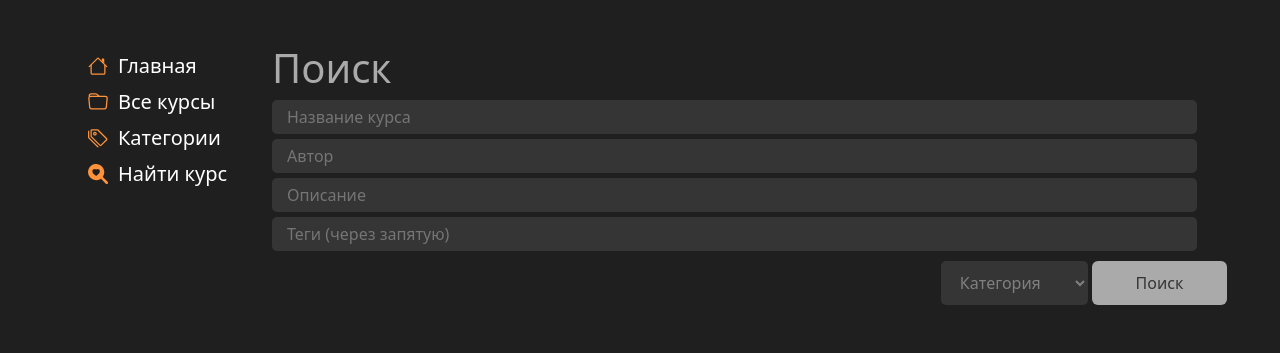
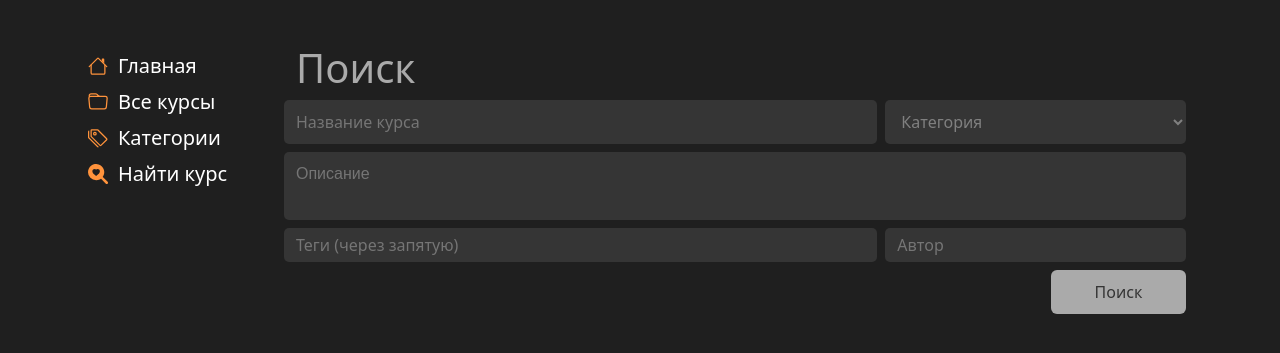
Before and after one commit to NevinLV/djangoCS, a Django app: page /main/search in a window 1280 px wide. Shown: the part 56-409 px from the top of the page. Run offline with Django 3.2, Linux system fonts and the light colour scheme; a user stored in the database is signed in; data comes from the database, SQL or seed files in the repository.

Commit message:
Адаптивный поиск

```diff
--- a/main/static/main/css/design-tokens/MediaQueries.css
+++ b/main/static/main/css/design-tokens/MediaQueries.css
@@ -32,11 +32,13 @@
      .card .SubBtn{
             display: none;
     }
+
 }
 @media screen and (max-width: 768px) {
         .navLeft{
         display: none;
     }
+
     .nav{
         padding-top: 0;
         margin-top: 0;
@@ -44,7 +46,9 @@
     .menucol{
         display: none;
     }
-
+#search_course_btn{
+    width: 100%;
+}
     div.container.pt-3{
         padding-top: 0;
         margin-top: 0;
--- a/main/static/main/css/design-tokens/form.css
+++ b/main/static/main/css/design-tokens/form.css
@@ -17,9 +17,6 @@ input{
 }
 
 .sinput{
-    margin: 0;
-    margin-bottom: 5px;
-    width: 100%;
 }
 .firstline{
     width: 100%;
@@ -134,7 +131,7 @@ textarea{
     padding: 10px 15px;
     margin-top: 10px;
     margin-left: 0;
-    width: 544px;
+    width: 100px;
     display: inline-block;
     color: var(--gray);
     resize: none;
--- a/main/templates/main/search.html
+++ b/main/templates/main/search.html
@@ -5,26 +5,30 @@
 {% endblock %}
 
 {% block content %}
+    <div class="container">
+            <div class="row">
                 <form action="{% url 'adv_results' %}" method="get" id="edit">
                     <h1>Поиск</h1>
-        <div class="entry">
-            <div class="firstline">
-               <input class="sinput" name="title" type="text" placeholder="Название курса">
-                <input class="sinput"id="search-author" name="author"  type="text" placeholder="Автор">
-            </div>
-            <div class="secline">
-                <input class="sinput" name="desk"  type="text" placeholder="Описание">
-                <input class="sinput" name="tags"  type="text" placeholder="Теги (через запятую)">
-            </div>
-        <div class="tline">
-            <select id="search-select"name="cat" type="text" placeholder="Категория">
+                    <div class="row">
+                        <input class="sinput col me-md-2 mb-2" name="title" type="text" placeholder="Название курса">
+                        <select class="col-md-4 pe-2 mb-2" id="search-select"name="cat" type="text" placeholder="Категория">
                             <option>Категория</option>
                             {% for cat in categories %}
                                 <option>{{ cat.title }}</option>
                             {% endfor %}
                         </select>
+                    </div>
+                    <div class="row mb-2">
+                        <textarea id="DescriptionTextArea" class="sinput col" name="desk"  type="text" placeholder="Описание"></textarea>
+                    </div>
+                    <div class="row" >
+                        <input class="sinput col me-md-2 mb-2" name="tags"  type="text" placeholder="Теги (через запятую)">
+                        <input class="sinput col-md-4 mb-2"id="search-author" name="author"  type="text" placeholder="Автор">
+                    </div>
+                    <div class="row mb-2 justify-content-end">
                             <button id="search_course_btn" type="submit">Поиск</button>
                     </div>
+                </form>
             </div>
-    </form>
+    </div>
 {% endblock %}
```
Lines whose indentation alone changed are shown as unchanged.
